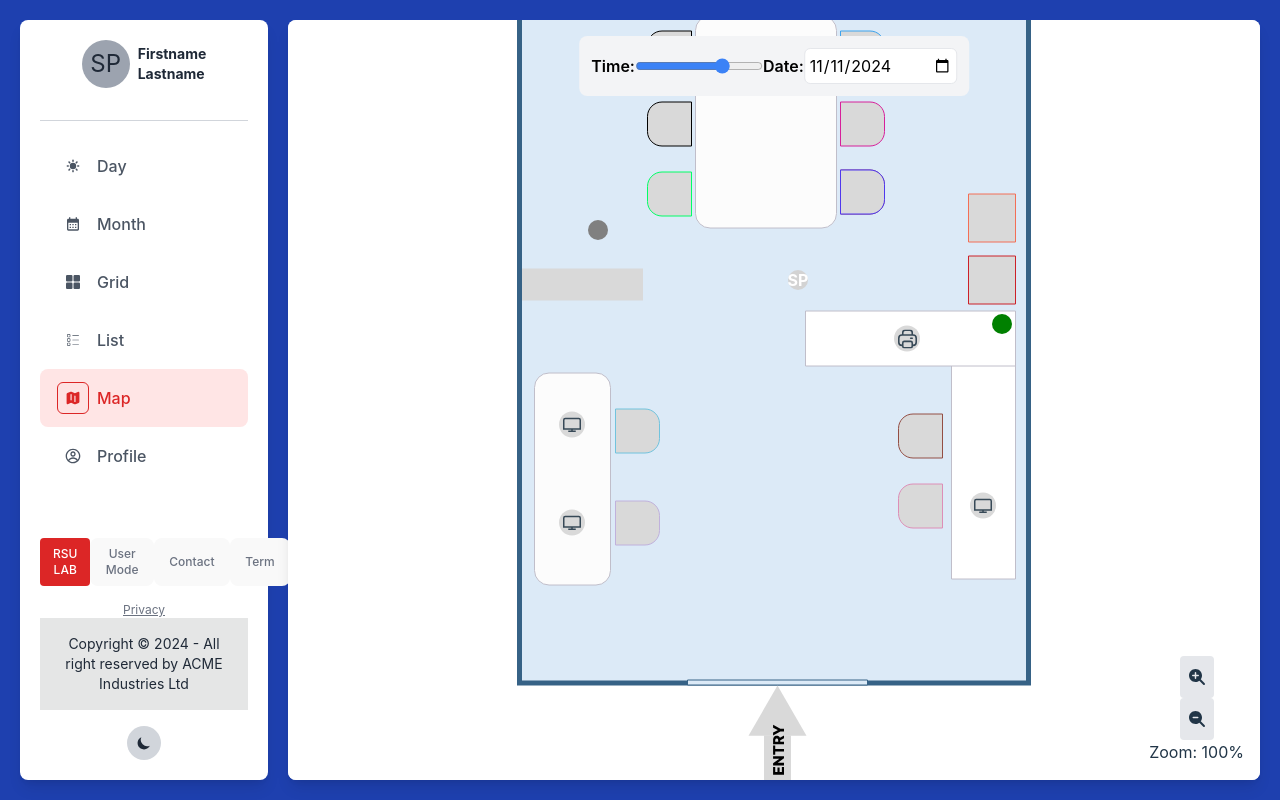
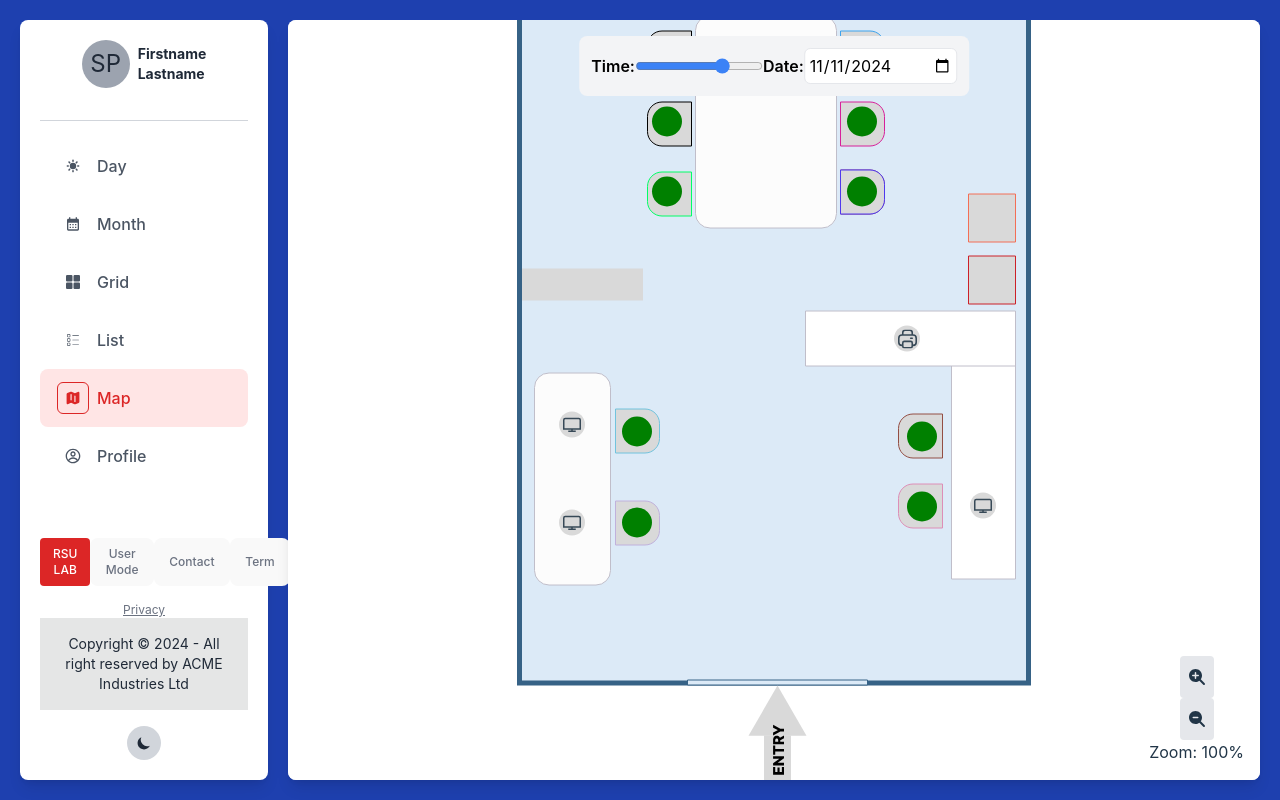
Before and after one commit to SiripongPadkhuntod/FontEnd-Booking, a React (Vite) app: page /home in a window 1280 px wide. Built offline with nearby package versions, Linux system fonts and the light colour scheme.

Commit message:
MapTable

```diff
--- a/src/Component/Map.jsx
+++ b/src/Component/Map.jsx
@@ -13,28 +13,8 @@ const CoMap = ({ nightMode }) => {
     const [offsetY, setOffsetY] = useState(0);
     const [scale, setScale] = useState(1);
 
-    const tables = [
-        { id: 1, x: 704, y: 294, status: 'ว่าง', initials: '' },
-        { id: 2, x: 300, y: 200, status: 'ปิด', initials: '' },
-        { id: 3, x: 500, y: 250, status: 'มีคนจ้อง', initials: 'SP' },
-    ];
 
-    const handleTableClick = (id) => {
-        alert(`Table ${id} booked!`);
-    };
 
-    const getColorByStatus = (status) => {
-        switch (status) {
-            case 'ว่าง':
-                return 'green';
-            case 'ปิด':
-                return 'gray';
-            case 'มีคนจ้อง':
-                return 'lightgray';
-            default:
-                return 'red';
-        }
-    };
 
     const handleMouseDown = (e) => {
         setIsDragging(true);
@@ -58,6 +38,10 @@ const CoMap = ({ nightMode }) => {
         } else {
             setScale(Math.min(scale + zoomIntensity, 3));
         }
+    };
+
+    const handleBookingClick = (seatId) => {
+        alert(`จองที่นั่งหมายเลข ${seatId}`);
     };
 
     return (
@@ -86,18 +70,60 @@ const CoMap = ({ nightMode }) => {
                     <path fill="#fff" stroke="#C0BECA" d="M288.5 344.5h210v55h-210z" />
                     <path fill="#D9D9D9" stroke="#F36F56" d="M451.5 227.5h47v48h-47z" />
                     <path fill="#D9D9D9" stroke="#CC2129" d="M451.5 289.5h47v48h-47z" />
+
+                    {/* โต็ะ 1 ซ้าย*/}<g>
                         <path fill="#D9D9D9" stroke="#000" d="M174.5 108.5H145c-8.008 0-14.5-6.492-14.5-14.5V79c0-8.008 6.492-14.5 14.5-14.5h29.5v44Z" />
+                        <circle cx="150" cy="85" r="15" fill="green" onClick={() => handleBookingClick(1)} className="cursor-pointer" />
+                    </g>
                     <path fill="#D9D9D9" d="M183 18h132v23H183z" />
+
+                    {/* โต็ะ2 ซ้าย*/}<g>
                         <path fill="#D9D9D9" stroke="#000" d="M145 135.5h29.5v44H145c-8.008 0-14.5-6.492-14.5-14.5v-15c0-8.008 6.492-14.5 14.5-14.5Z" />
+                        <circle cx="150" cy="155" r="15" fill="green" onClick={() => handleBookingClick(1)} className="cursor-pointer" />
+                    </g>
+
+                    <g>
                         <path fill="#D9D9D9" stroke="#934E44" d="M381.5 462c0-8.008 6.492-14.5 14.5-14.5h29.5v44H396c-8.008 0-14.5-6.492-14.5-14.5v-15Z" />
+                        <circle cx="405" cy="470" r="15" fill="green" onClick={() => handleBookingClick(1)} className="cursor-pointer" />
+                    </g>
+
+                    {/* โต็ะ2 ขวา*/}<g>
                         <path fill="#D9D9D9" stroke="#D7209A" d="M367.5 150c0-8.008-6.492-14.5-14.5-14.5h-29.5v44H353c8.008 0 14.5-6.492 14.5-14.5v-15Z" />
+                        <circle cx="345" cy="155" r="15" fill="green" onClick={() => handleBookingClick(1)} className="cursor-pointer" />
+                    </g>
+
+                    {/* Computer 1*/}<g>
                         <path fill="#D9D9D9" stroke="#71C3DD" d="M142.5 457c0-8.008-6.492-14.5-14.5-14.5H98.5v44H128c8.008 0 14.5-6.492 14.5-14.5v-15Z" />
+                        <circle cx="120" cy="465" r="15" fill="green" onClick={() => handleBookingClick(1)} className="cursor-pointer" />
+                    </g>
+
+                    {/* โต็1 ขวา*/}<g>
                         <path fill="#D9D9D9" stroke="#3DA3ED" d="M367.5 79c0-8.008-6.492-14.5-14.5-14.5h-29.5v44H353c8.008 0 14.5-6.492 14.5-14.5V79Z" />
+                        <circle cx="345" cy="85" r="15" fill="green" onClick={() => handleBookingClick(1)} className="cursor-pointer" />
+                    </g>
+
                     <path fill="#D9D9D9" stroke="#893976" d="M367.5 218c0-8.008-6.492-14.5-14.5-14.5h-29.5v44H353c8.008 0 14.5-6.492 14.5-14.5v-15Z" />
+                    {/* โต็ะ3 ขวา*/}<g>
                         <path fill="#D9D9D9" stroke="#5038ED" d="M367.5 218c0-8.008-6.492-14.5-14.5-14.5h-29.5v44H353c8.008 0 14.5-6.492 14.5-14.5v-15Z" />
+                        <circle cx="345" cy="225" r="15" fill="green" onClick={() => handleBookingClick(1)} className="cursor-pointer" />
+                    </g>
+
+                    {/* Computer 2*/}<g>
                         <path fill="#D9D9D9" stroke="#C0B1DC" d="M142.5 549c0-8.008-6.492-14.5-14.5-14.5H98.5v44H128c8.008 0 14.5-6.492 14.5-14.5v-15Z" />
+                        <circle cx="120" cy="556" r="15" fill="green" onClick={() => handleBookingClick(1)} className="cursor-pointer" />
+                    </g>
+
+                    {/* โต็ะ3 ซ้าย*/}<g>
                         <path fill="#D9D9D9" stroke="#0F6" d="M130.5 220c0-8.008 6.492-14.5 14.5-14.5h29.5v44H145c-8.008 0-14.5-6.492-14.5-14.5v-15Z" />
+                        <circle cx="150" cy="225" r="15" fill="green" onClick={() => handleBookingClick(1)} className="cursor-pointer" />
+                    </g>
+
+                    <g>
                         <path fill="#D9D9D9" stroke="#DD8EB7" d="M381.5 532c0-8.008 6.492-14.5 14.5-14.5h29.5v44H396c-8.008 0-14.5-6.492-14.5-14.5v-15Z" />
+                        <circle cx="405" cy="540" r="15" fill="green" onClick={() => handleBookingClick(1)} className="cursor-pointer" />
+                    </g>
+
+
                     <circle cx="55" cy="458" r="13" fill="#D9D9D9" />
                     <g clip-path="url(#a)">
                         <path fill="#374957" d="M64 463.25v-9.75a2.25 2.25 0 0 0-2.25-2.25h-13.5A2.25 2.25 0 0 0 46 453.5v9.75h8.25v.75h-3v1.5h7.5V464h-3v-.75H64Zm-16.5-9.75a.748.748 0 0 1 .75-.75h13.5a.749.749 0 0 1 .75.75v8.25h-15v-8.25Z" />
@@ -136,22 +162,7 @@ const CoMap = ({ nightMode }) => {
 
 
 
-                {tables.map((table) => (
-                    <div
-                        key={table.id}
-                        className="absolute flex items-center justify-center rounded-full cursor-pointer"
-                        style={{
-                            left: `${table.x}px`,
-                            top: `${table.y}px`,
-                            width: '20px',
-                            height: '20px',
-                            backgroundColor: getColorByStatus(table.status),
-                        }}
-                        onClick={() => handleTableClick(table.id)}
-                    >
-                        {table.status === 'มีคนจ้อง' && <span className="text-white font-bold">{table.initials}</span>}
-                    </div>
-                ))}
+
             </div>
 
             {/* Zoom buttons */}
```
Lines whose indentation alone changed are shown as unchanged.
